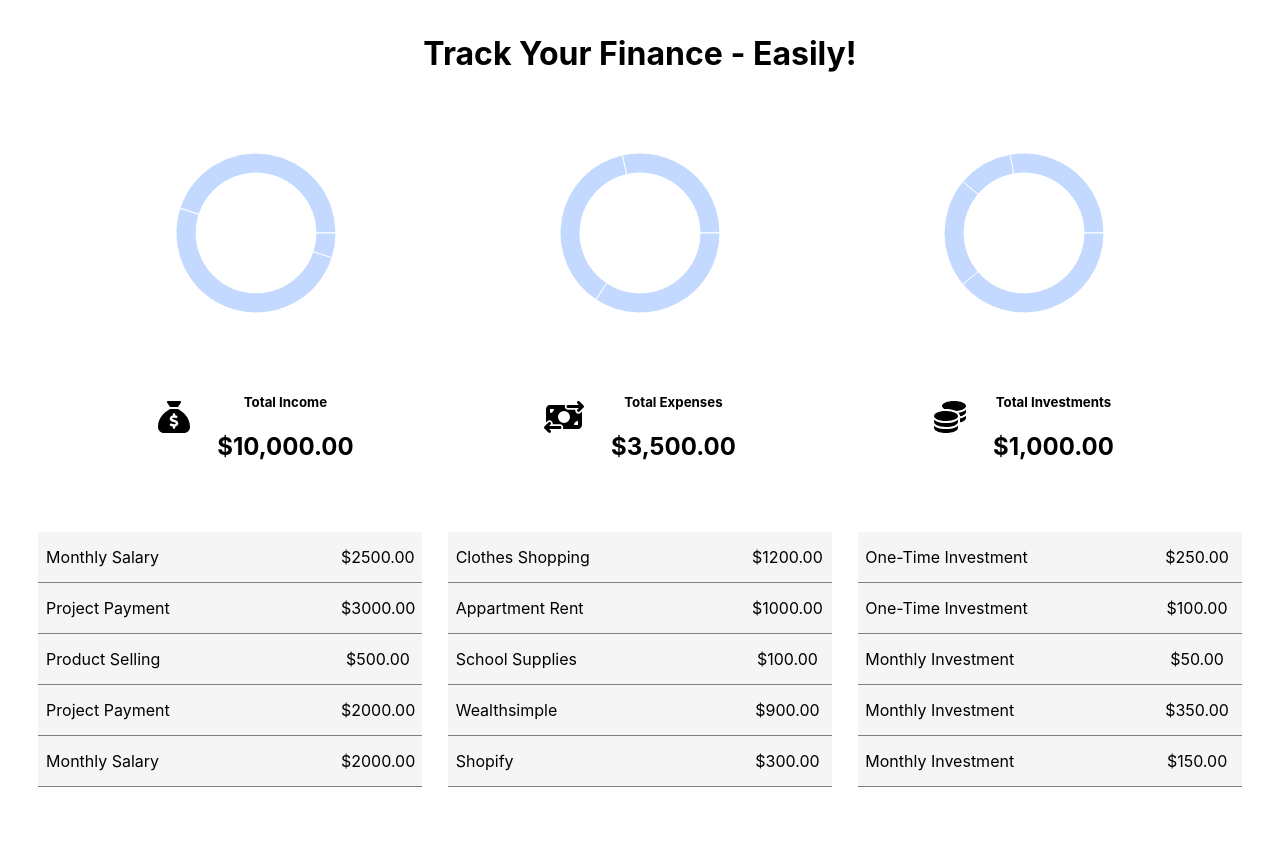
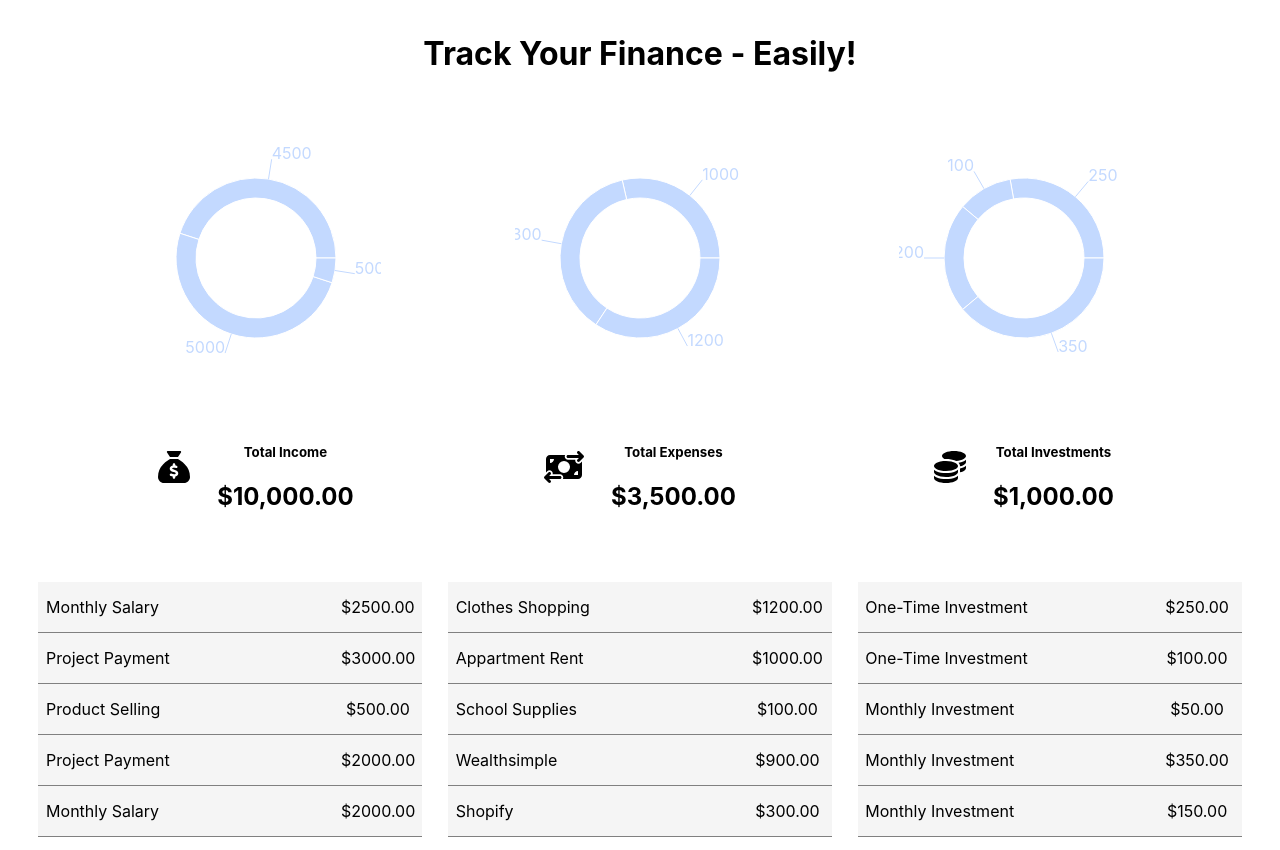
Before and after one commit to Uniinvesting/Main-Page, a React (Create React App) app in the folder uniinvesting_main_page/: page / in a window 1280 px wide. Shown: the part 1080-1930 px from the top of the page. Before the commit the page ends 1880 px from the top, so only its background shows below. Built offline with nearby package versions, Linux system fonts and the light colour scheme.

Commit message:
finished graphs

```diff
--- a/uniinvesting_main_page/src/components/finance_tracker.js
+++ b/uniinvesting_main_page/src/components/finance_tracker.js
@@ -25,6 +25,7 @@ export default function Finance_tracker() {
         { name: "Wealthsimple", value: 200 },
         { name: "Rogers", value: 350 },
     ];
+
   return (
     <div id='finance-tracking'>
         <div className='centered-text space-top'>
@@ -32,7 +33,7 @@ export default function Finance_tracker() {
         </div>
             <div className='row'>
                 <div className='graph' id='graph-1'>
-                    <PieChart width={200} height={200}>
+                    <PieChart width={250} height={250}>
                         <Pie
                             dataKey="value"
                             isAnimationActive={true}
@@ -41,12 +42,13 @@ export default function Finance_tracker() {
                             innerRadius={60}
                             outerRadius={80}
                             fill="#c3d9ff"
+                            label
                         />
                         <Tooltip />
                     </PieChart>
                 </div>
                 <div className='graph' id='graph-2'>
-                    <PieChart width={200} height={200}>
+                    <PieChart width={250} height={250}>
                         <Pie
                             dataKey="value"
                             isAnimationActive={true}
@@ -55,12 +57,13 @@ export default function Finance_tracker() {
                             innerRadius={60}
                             outerRadius={80}
                             fill="#c3d9ff"
+                            label
                         />
                         <Tooltip />
                     </PieChart>
                 </div>
                 <div className='graph' id='graph-3'>
-                    <PieChart width={200} height={200}>
+                    <PieChart width={250} height={250}>
                         <Pie
                             dataKey="value"
                             isAnimationActive={true}
@@ -69,8 +72,9 @@ export default function Finance_tracker() {
                             innerRadius={60}
                             outerRadius={80}
                             fill="#c3d9ff"
-                        />
-                        <Tooltip />
+                            label
+                           />
+                         <Tooltip />
                     </PieChart>
                 </div>
             </div>
```
